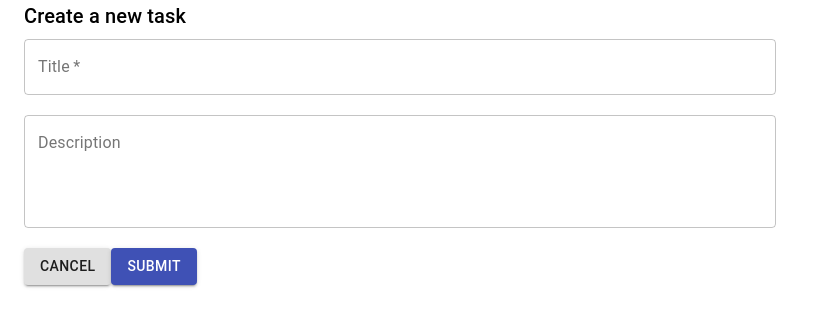
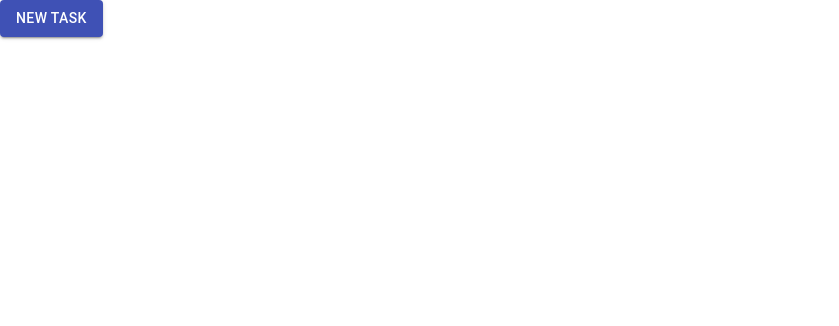
Before and after one commit to rafaelelu/ToDo, a React (Create React App) app: page /create in a window 1280 px wide. Shown: the top 326 px of the page, without its empty margins (0-839 px from the left). Built offline with nearby package versions, Linux system fonts and the light colour scheme.

Commit message:
Replace DexieSingleton with a more general DB module

```diff
--- a/package.json
+++ b/package.json
@@ -11,7 +11,6 @@
     "dexie": "^3.0.3",
     "react": "^17.0.2",
     "react-dom": "^17.0.2",
-    "react-router-dom": "^5.2.0",
     "react-scripts": "4.0.3",
     "web-vitals": "^1.0.1"
   },
--- a/src/App.js
+++ b/src/App.js
@@ -1,7 +1,5 @@
-import { BrowserRouter as Router, Switch, Route } from 'react-router-dom';
 import { makeStyles } from '@material-ui/core';
 import ToDoList from './components/ToDoList';
-import Create from './components/Create';
 
 const useStyles = makeStyles( {
     root: {
@@ -15,19 +13,7 @@ function App() {
 
     return (
         <div className={ classes.root }>
-            <Router>
-                <Switch>
-                    <Route exact path="/index.html">
-                        <ToDoList />
-                    </Route>
-                    <Route path="/create">
-                        <Create />
-                    </Route>
-                    <Route path="*">
-                        <p>404</p>
-                    </Route>
-                </Switch>
-            </Router>
+            <ToDoList />
         </div>
     );
 }
--- a/src/components/Create.js
+++ b/src/components/Create.js
@@ -1,11 +1,10 @@
 import { useState } from 'react';
-import { useHistory } from 'react-router-dom';
 import { makeStyles } from '@material-ui/core';
 import Container from '@material-ui/core/Container';
 import Typography from '@material-ui/core/Typography';
 import TextField from '@material-ui/core/TextField';
 import Button from '@material-ui/core/Button';
-import DexieSingleton from '../data/DexieSingleton';
+import DBServices from '../data/DBServices';
 
 const useStyles = makeStyles( {
     field: {
@@ -16,7 +15,6 @@ const useStyles = makeStyles( {
 
 export default function Create() {
     const classes = useStyles();
-    const history = useHistory();
 
     const [ title, setTitle ] = useState( '' );
     const [ titleError, setTitleError ] = useState( false );
@@ -24,22 +22,7 @@ export default function Create() {
     const [ important, setImportant ] = useState( false );
     const [ urgent, setUrgent ] = useState( false );
 
-    const db = DexieSingleton.getInstance();
-
-    /**
-     *
-     * @param { Object } task - The task to be added
-     * @param { string } task.title - The task's title
-     * @param { string } task.description - The task's description
-     * @param { bool } task.important - If the task is important or not
-     * @param { bool } task.urgent - If the task is urgent or not
-     */
-     const addTask = ( task ) => {
-        db.tasks.add( task )
-            .then( () => {
-                history.push( '/index.html' );
-            } );
-    };
+    const db = DBServices.getInstance();
 
     /**
      * Handles the submit event
@@ -87,9 +70,15 @@ export default function Create() {
                 />
 
                 <Button
-                    onClick={ () => history.push( '/index.html' ) }
+                    onClick={ () => {
+                        DBServices.add( {
+                            title: 'Task ' + parseInt( Math.random() * 100 )
+                        } )
+                            .then( res => console.log( 'added' ) );
+                    } }
                     type="button"
                     variant="contained"
+                    color="secondary"
                 >
                     Cancel
                 </Button>
--- a/src/components/ToDoList.js
+++ b/src/components/ToDoList.js
@@ -1,23 +1,20 @@
 import { useState, useEffect } from 'react';
-import { useHistory } from 'react-router-dom';
 import List from '@material-ui/core/List';
 import Button from '@material-ui/core/Button';
 import ToDoItem from './ToDoItem';
-import DexieSingleton from '../data/DexieSingleton';
+import DBServices from '../data/DBServices';
 
 export default function ToDoList() {
-    const history = useHistory();
     const [ tasks, setTasks ] = useState( [] );
     const [ error, setError ] = useState( null );
     const [ isLoading, setIsLoading ] = useState( true );
-    const db = DexieSingleton.getInstance();
 
     /**
      * Fetches the tasks from the local db
      */
     const fetchTasks = () => {
         setIsLoading( true );
-        db.tasks.toArray()
+        DBServices.getAll()
             .then( ( tasks ) => {
                 setTasks( tasks );
             } )
@@ -34,7 +31,7 @@ export default function ToDoList() {
      * @param { number } id - The id of the task to delete
      */
     const deleteTask = ( id ) => {
-        db.tasks.delete( id )
+        DBServices.delete( id )
             .then( () => {
                 fetchTasks();
             } );
@@ -50,7 +47,9 @@ export default function ToDoList() {
                 variant="contained"
                 color="primary"
                 onClick={ () => {
-                    history.push( '/create' );
+                    DBServices.add( {
+                        title: 'Task ' + parseInt( Math.random() * 100 )
+                    } ).then( res => fetchTasks() );
                 } }
             >
                     New task
--- /dev/null
+++ b/src/data/DBServices.js
@@ -0,0 +1,61 @@
+import Dexie from 'dexie';
+
+export default class DBServices {
+
+    /**
+     * @typedef { Object } Task
+     * @property { string } title - The task's title.
+     * @property { string } description - The task's description.
+     * @property { bool } important - If the task is important or not.
+     * @property { bool } urgent - If the task is urgent or not.
+     */
+
+    static db;
+
+    constructor() {
+        console.log( 'Use DBServices.getInstance()' );
+    }
+
+    /**
+     * Returns the Dexie instance.
+     * @returns { Object } - Dexie instance.
+     */
+    static getInstance() {
+        if ( !DBServices.db ) {
+            DBServices.db = new Dexie( 'TaskDB' );
+            DBServices.db.version(1).stores( {
+                tasks: '++id, title, description, important, urgent'
+            } );
+        }
+        return DBServices.db;
+    }
+
+    /**
+     * Get all tasks.
+     * @returns { Promise.<Task[]> } Promise of all tasks in the DB.
+     */
+    static getAll() {
+        const db = DBServices.getInstance();
+        return db.tasks.toArray();
+    }
+
+    /**
+     * Add a task to the DB.
+     * @param { Task } task - The task to be added.
+     * @returns { Promise } Promise of the addition of the task.
+     */
+    static add( task ) {
+        const db = DBServices.getInstance();
+        return db.tasks.add( task );
+    }
+
+    /**
+     * Deletes a task.
+     * @param { number } id - The id of the task to delete.
+     * @returns { Promise } Promise of the deletion of a task.
+     */
+    static delete( id ) {
+        const db = DBServices.getInstance();
+        return db.tasks.delete( id );
+    }
+}
--- a/src/data/DexieSingleton.js
+++ /dev/null
@@ -1,24 +0,0 @@
-import Dexie from 'dexie';
-
-export default class DexieSingleton {
-
-    static db;
-
-    constructor() {
-        console.log( 'Use DexieSingleton.getInstance()' );
-    }
-
-    /**
-     * Returns the Dexie instance.
-     * @returns { Object } - Dexie instance
-     */
-    static getInstance() {
-        if ( !DexieSingleton.db ) {
-            DexieSingleton.db = new Dexie( 'TaskDB' );
-            DexieSingleton.db.version(1).stores( {
-                tasks: '++id, title, description, important, urgent'
-            } );
-        }
-        return DexieSingleton.db;
-    }
-}
```
Also changed, not shown: 1 other file (tests, documents, lock files or other folders).
